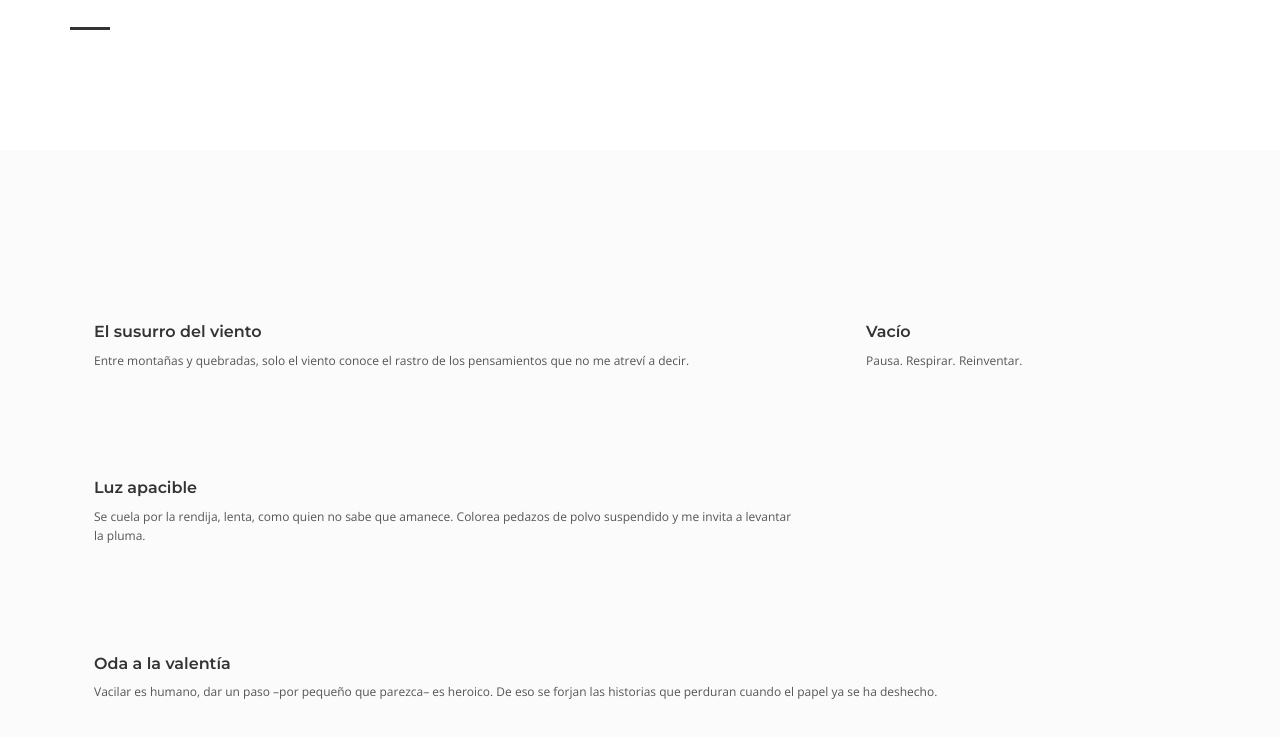
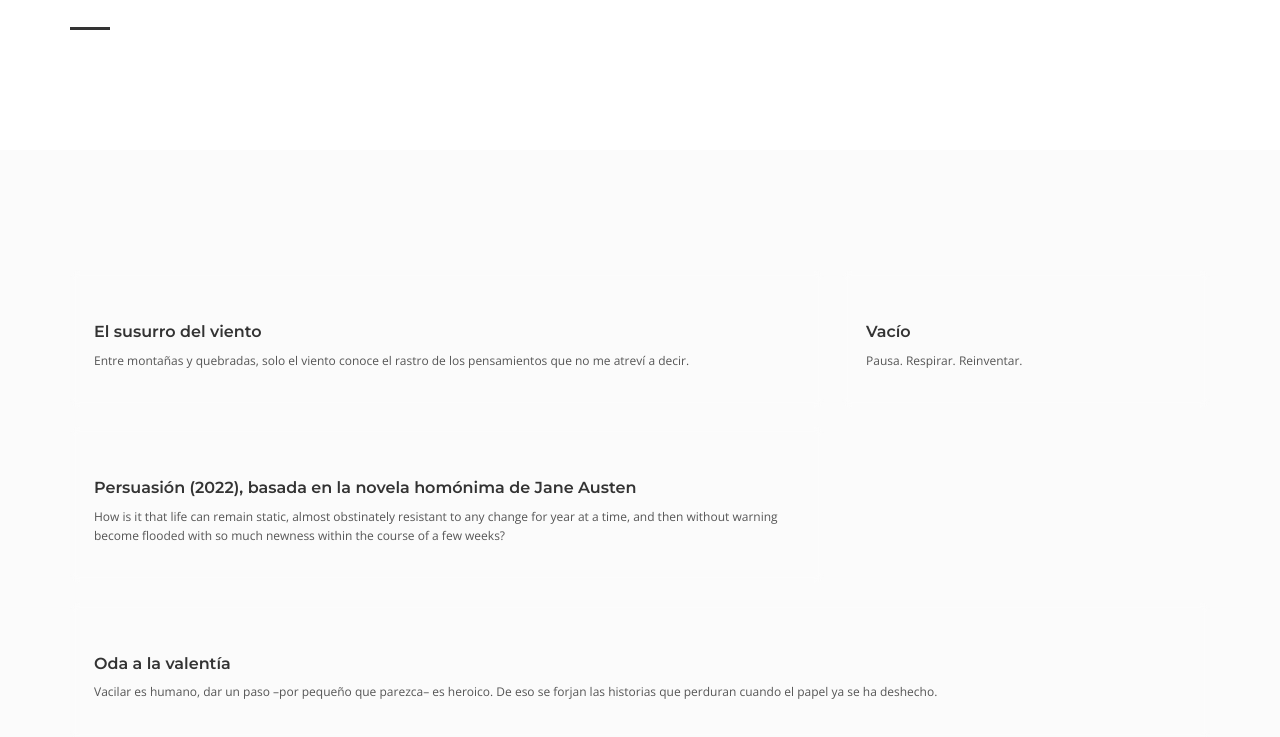
Before and after one commit to labiblio/labiblio.github.io, a plain HTML site: page escritura.html in a window 1280 px wide. Shown: the part 285-1022 px from the top of the page. Drawn offline with nearby package versions, Linux system fonts and the light colour scheme.

Commit message:
Update escritura.html

```diff
--- a/escritura.html
+++ b/escritura.html
@@ -129,11 +129,9 @@
               </article>
 
               <article class="card size-md">
-                <h3>Luz apacible</h3>
+                <h3>Persuasión (2022), basada en la novela homónima de Jane Austen</h3>
                 <p>
-                  Se cuela por la rendija, lenta, como quien no sabe que amanece.
-                  Colorea pedazos de polvo suspendido y me invita a levantar la
-                  pluma.
+                  How is it that life can remain static, almost obstinately resistant to any change for year at a time, and then without warning become flooded with so much newness within the course of a few weeks?
                 </p>
               </article>
 
```
